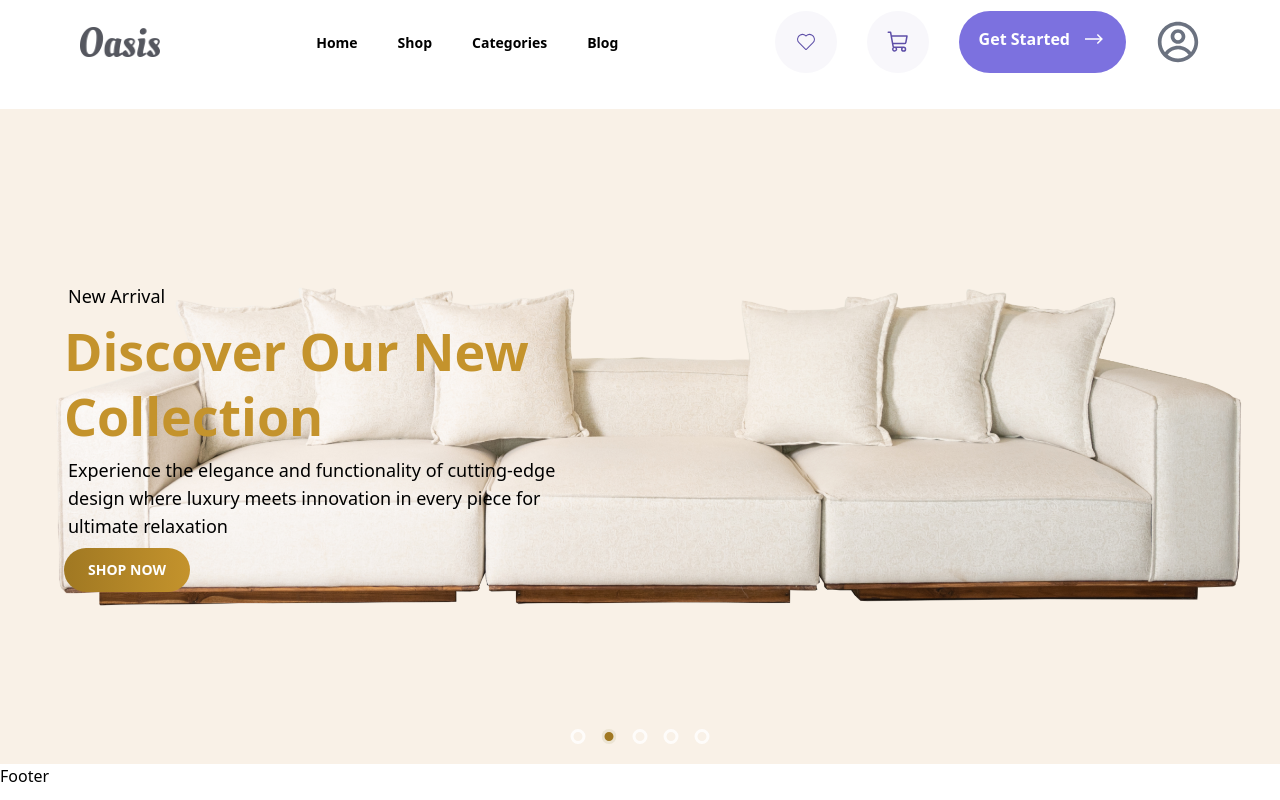
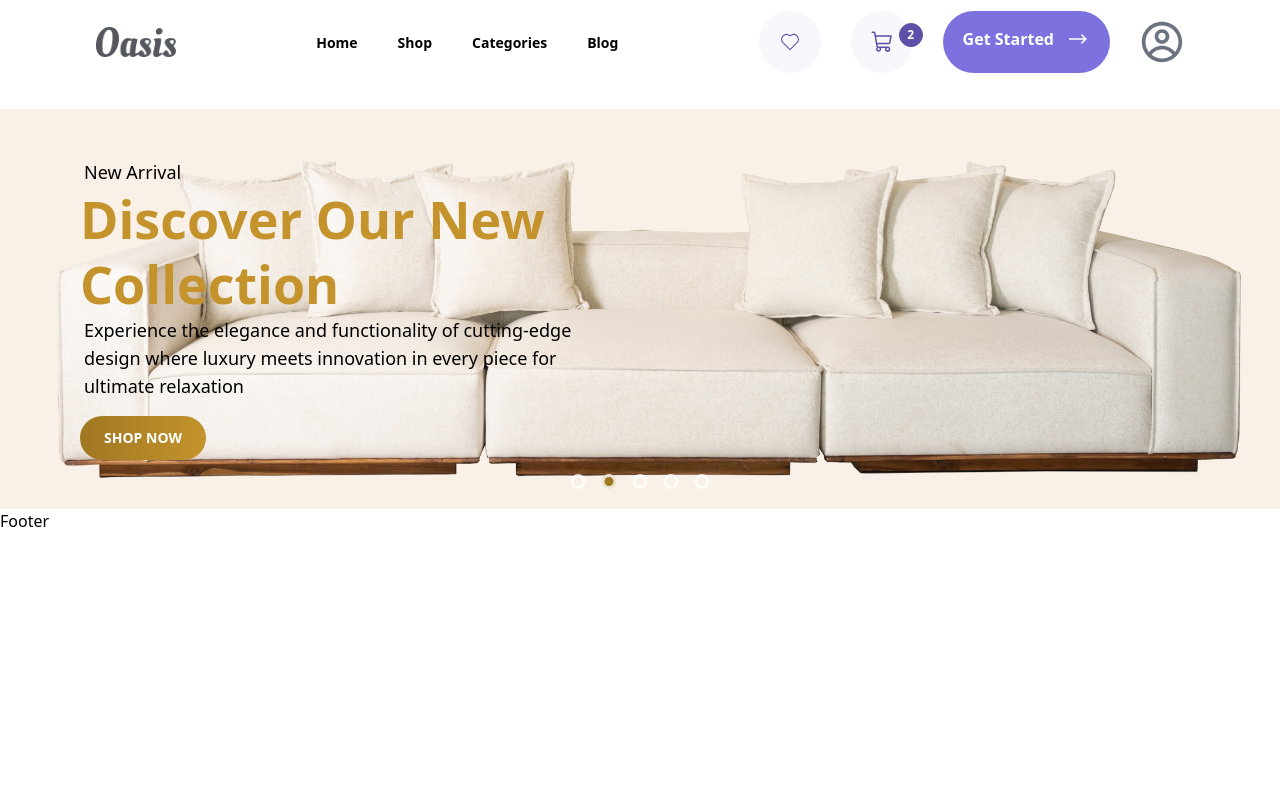
Before and after one commit to ulka96/final-frontend, a React (Vite) app: page / in a window 1280 px wide. Built offline with nearby package versions, Linux system fonts and the light colour scheme.

Commit message:
save responsives

```diff
--- a/src/components/common/containerClass/index.jsx
+++ b/src/components/common/containerClass/index.jsx
@@ -2,7 +2,7 @@ import React from 'react'
 
 const Container = ({children}) => {
   return (
-    <div className='mx-auto '>
+    <div className='max-w-[1440px] mx-auto px-4 '>
         {children}
 
 
--- a/src/components/home/hero/index.jsx
+++ b/src/components/home/hero/index.jsx
@@ -63,40 +63,41 @@ const Hero = () => {
     };
 
 
+  return (
 
+      <div className='mt-9 '>
 
-  return (
-      <div className='mt-9'>
-          <Container>
-
-          <div className="relative w-full ">
+          <div className="relative ">
   {slides.map((slide, index) => (
     <div
       key={slide.id}
-      className={`h-[655px] overflow-hidden ${
+      className={`h-[50vh] overflow-hidden ${
         index === currentSlide ? "transition-transform duration-700 ease-in-out transform hover:scale-110" : ""
       }`}
       style={{ display: index === currentSlide ? "block" : "none" }}
-      >
-        <div className=" absolute left-[5%] top-1/2 transform -translate-y-1/2 text-white max-w-[400px] space-y-2 z-20 px-4 lg:px-0">
-        <h1 className="ml-1 text-[14px] lg:text-lg font-medium text-black">
+    >
+        <div className="lg:mt-0 mt-36 absolute left-[5%] top-1/2  transform -translate-y-1/2 text-white lg:max-w-[400px] lg:space-y-2 z-20 px-4 lg:px-0">
+
+        <Container>
+        <h1 className="ml-1 text-[14px] lg:text-lg md:text-[16px] font-medium text-black">
           {slide.title}
         </h1>
-        <p className="text-3xl lg:text-[52px] font-bold text-[#C4932C] leading-[65px] w-[500px]">
+        <p className="text-xl lg:text-[52px] md:text-[32px] font-bold text-[#C4932C] leading-6 md:leading-10 lg:leading-[65px] w-[200px] md:w-[500px] lg:w-[500px]">
           {slide.description}
         </p>
-        <h1 className="ml-1 text-[14px] lg:text-lg font-medium text-black  w-[500px]">
+        <h1 className="hidden lg:block md:block ml-1 text-[14px] lg:text-lg font-medium text-black md:w-[400px]  lg:w-[500px]">
           {slide.content}
         </h1>
-        <button className="relative inline-block px-6 py-3 mt-4 text-sm font-semibold uppercase transition-all duration-300 group bg-gradient-to-r from-[#a07822] to-[#C4932C] hover:from-[#C4932C] hover:to-[#a07822] rounded-full text-white">
+        <button className="relative inline-block py-1 px-3 lg:px-6 lg:py-3 md:px-4 md:py-2 md:mt-3 lg:mt-4 mt-3 text-xs lg:text-sm font-semibold uppercase transition-all duration-300 group bg-gradient-to-r from-[#a07822] to-[#C4932C] hover:from-[#C4932C] hover:to-[#a07822] rounded-full text-white">
           <span className="absolute inset-y-0 left-0 flex items-center pl-3">
           </span>
           Shop Now
         </button>
-      </div>
+        </Container>
+        </div>
 
       <img
-        className="object-cover w-full h-full animate-zoomin "
+        className="object-cover h-[50vh]  lg:h-auto animate-zoomin "
         src={slide.imageUrl}
         alt={slide.title}
         style={{ width: "100%", height: "100%" }}
@@ -123,8 +124,8 @@ const Hero = () => {
 
 
 
-          </Container>
     </div>
+
   )
 }
 
--- a/src/components/layout/header/index.jsx
+++ b/src/components/layout/header/index.jsx
@@ -58,7 +58,7 @@ const Header = () => {
           {
             navElements && navElements.map((elem) => {
               return <Link
-                className="hover:text-gray-600 transition duration-200">
+                className="hover:text-gray-400 transition duration-200">
                 <li key={elem.id}>{elem.title}</li>
               </Link>
             })
@@ -71,8 +71,10 @@ const Header = () => {
               <CiHeart className='w-6 h-6 text-[#5e4fa8]'/>
             </div>
 
-            <div className='p-[19px] rounded-full bg-[#f8f7fb]'>
-              <PiShoppingCart className='w-6 h-6 text-[#5e4fa8]'/>
+            <div className='p-[19px] rounded-full bg-[#f8f7fb] relative'>
+              <PiShoppingCart className='w-6 h-6 text-[#5e4fa8]' />
+              <span className='h-6 w-6 rounded-full bg-[#5e4fa8] border border-[#5e4fa8] text-white flex
+            items-center justify-center text-xs font-semibold absolute -right-[10px] top-3'>2</span>
             </div>
 
             <div className='py-4 px-5 rounded-full bg-[#7c71df]'>
```
